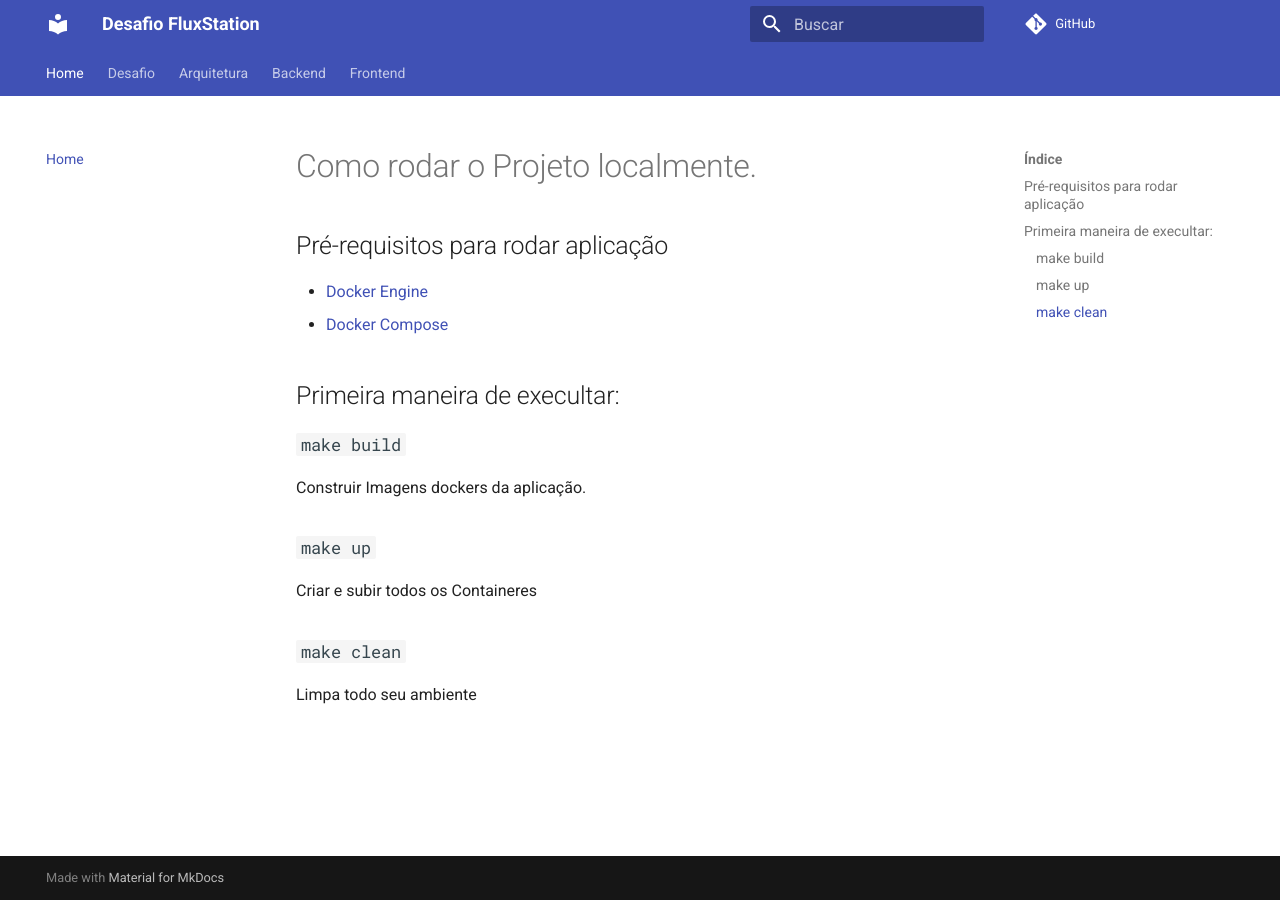
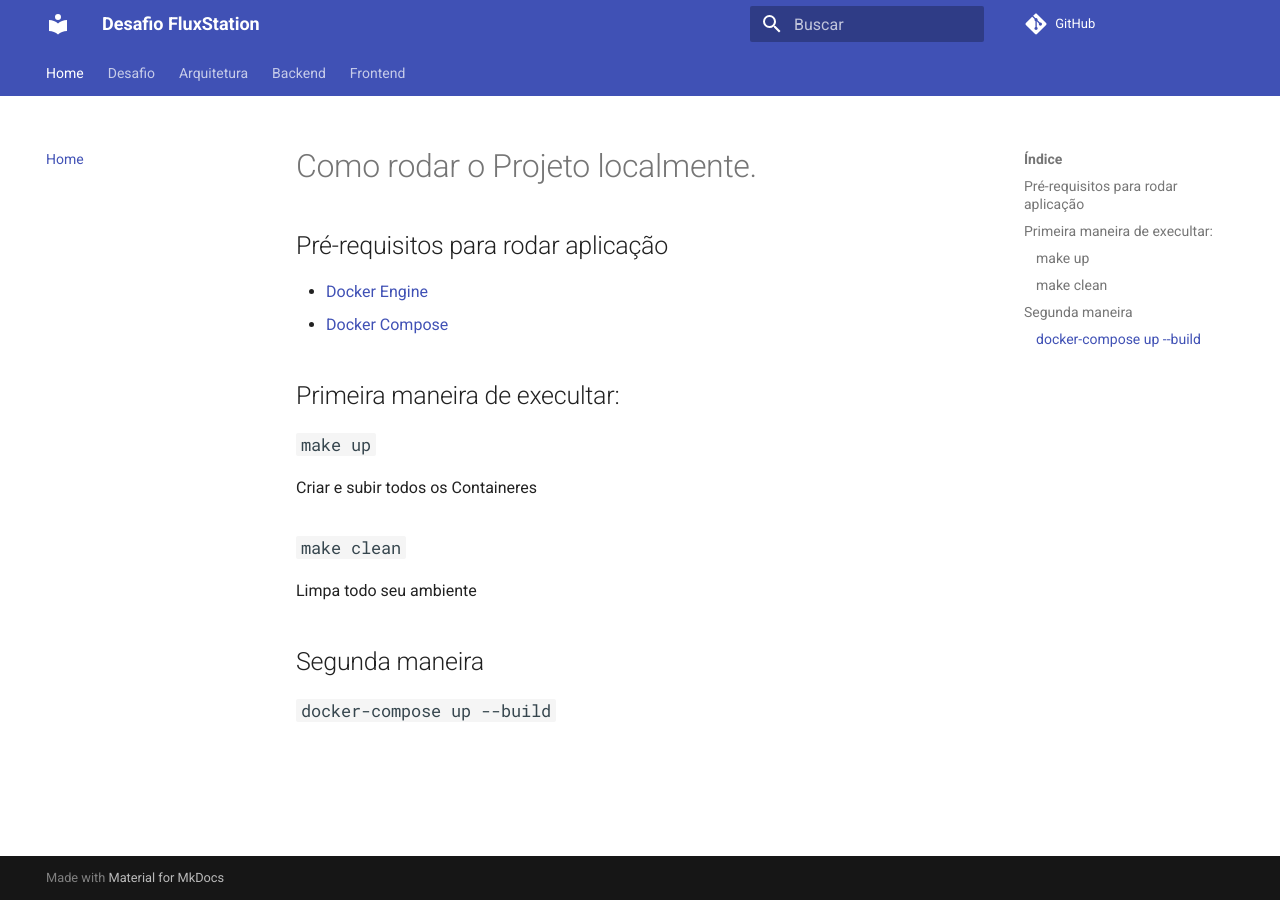
Before and after one commit to francisco1code/Desafio-FluxStation, an MkDocs documentation site: the page built from docs/index.md, in a window 1280 px wide. Built offline with MkDocs 1.6.1 and Material for MkDocs 9.7.7, drawn with Linux system fonts in a browser that asks for light colours; comment, search, counter and statistics services are not loaded.

```diff
--- a/docs/index.md
+++ b/docs/index.md
@@ -7,10 +7,6 @@
 
 ## Primeira maneira de execultar:
 
-### `make build`
-
-Construir Imagens dockers da aplicação.
-
 ### `make up`
 
 Criar e subir todos os Containeres
@@ -18,3 +14,7 @@ Criar e subir todos os Containeres
 ### `make clean`
 
 Limpa todo seu ambiente
+
+## Segunda maneira
+
+### `docker-compose up --build`
```
Also changed, not shown: docker-compose.yaml (+32 -9 lines), 3 other files.
